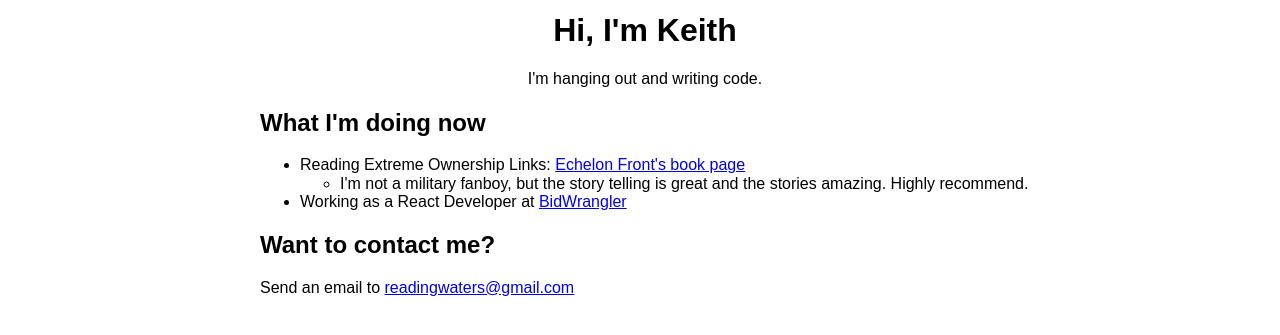
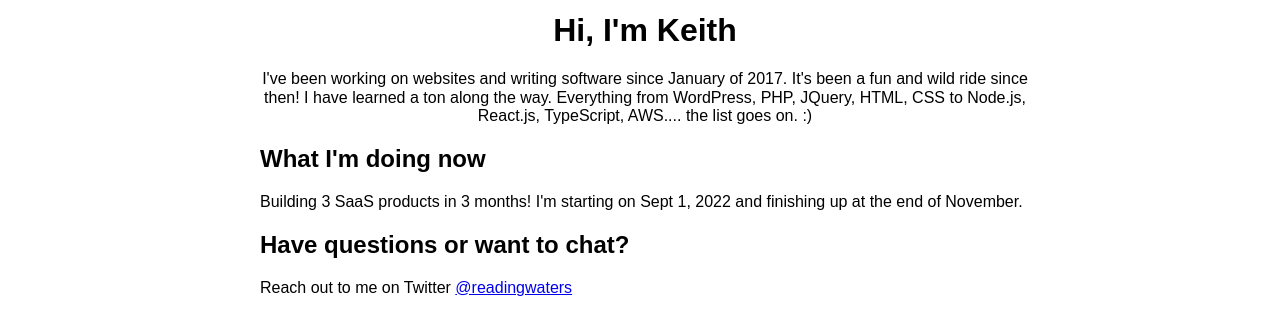
Before and after one commit to keith-waters/readingwaters.com, a Next.js app: page / in a window 1280 px wide. Shown: the part 337-672 px from the top of the page. Built offline with nearby package versions, Linux system fonts and the light colour scheme.

Commit message:
Updated the homepage

```diff
--- a/src/pages/index.js
+++ b/src/pages/index.js
@@ -12,33 +12,23 @@ class Index extends Component {
               Hi, I'm Keith
             </h1>
             <p>
-              I'm hanging out and writing code.
+              I've been working on websites and writing software since January of 2017. It's been a fun and wild ride since then! I have learned a ton along the way. Everything from WordPress, PHP, JQuery, HTML, CSS to Node.js, React.js, TypeScript, AWS.... the list goes on. :)
             </p>
           </div>
           <div style={{marginLeft:"10px", flexGrow:"1", textAlign:"left"}}>
             <h2>
               What I'm doing now
             </h2>
-            <ul>
-              <li>
-                Reading Extreme Ownership Links:  <a target="_blank" href="https://echelonfront.com/extreme-ownership/">Echelon Front's book page</a>
-                <ul>
-                  <li>
-                    I'm not a military fanboy, but the story telling is great and the stories amazing. Highly recommend.
-                  </li>
-                </ul>
-              </li>
-              <li>
-                Working as a React Developer at <a target="_blank" href="https://www.bidwrangler.com/">BidWrangler</a>
-              </li>
-            </ul>
+						<p>
+							Building 3 SaaS products in 3 months! I'm starting on Sept 1, 2022 and finishing up at the end of November.
+						</p>
           </div>
           <div style={{marginLeft:"10px", flexGrow:"1", textAlign:"left"}}>
             <h2>
-              Want to contact me?
+              Have questions or want to chat?
             </h2>
             <p>
-              Send an email to <a href="mailto:readingwaters@gmail.com">readingwaters@gmail.com</a>
+							Reach out to me on Twitter <a href="https://twitter.com/readingwaters">@readingwaters</a>
             </p>
           </div>
         </div>
```
